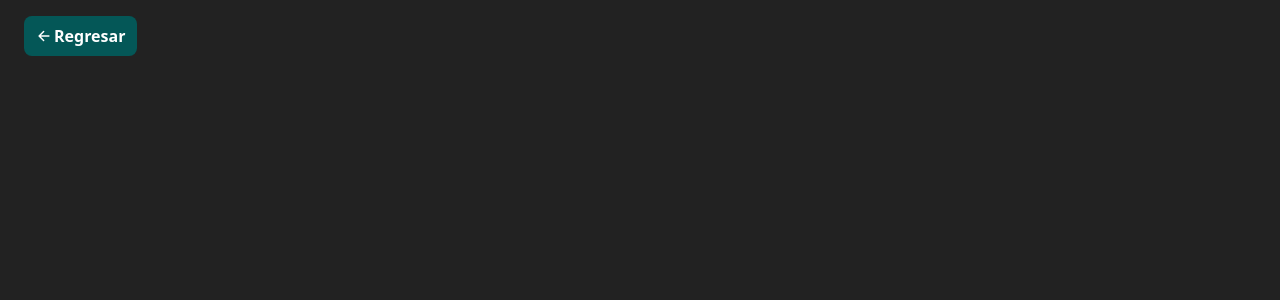
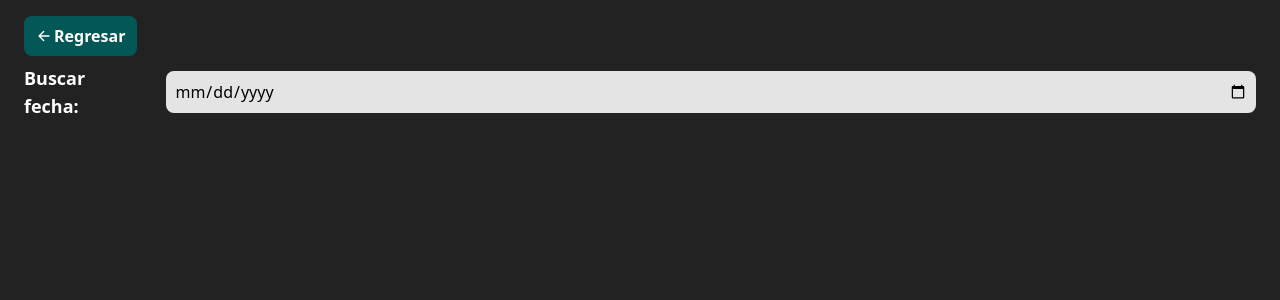
Before and after one commit to Zylown/inventario-front, a React (Vite) app: page /kardex in a window 1280 px wide. Shown: the top 300 px of the page. Built offline with nearby package versions, Linux system fonts and the light colour scheme.

Commit message:
add searchInput for kardex

```diff
--- a/src/pages/Kardex/index.tsx
+++ b/src/pages/Kardex/index.tsx
@@ -1,10 +1,12 @@
 import HomeLayout from "../../layout/HomeLayout";
+import SearchInput from "../../sections/Kardex/SearchInput";
 import TopKardex from "../../sections/Kardex/TopKardex";
 
 export default function Kardex() {
   return (
     <HomeLayout>
       <TopKardex />
+      <SearchInput />
     </HomeLayout>
   );
 }
--- /dev/null
+++ b/src/sections/Kardex/SearchInput.tsx
@@ -0,0 +1,17 @@
+import React from "react";
+
+export default function SearchInput() {
+  //2024-06-05 o 2024-12-28
+  return (
+    <div className="flex flex-grow items-center sm:gap-9 gap-2">
+      <label className="text-white font-semibold text-lg" htmlFor="date">
+        Buscar fecha:{" "}
+      </label>
+      <input
+        className="w-full p-2 bg-crema rounded-lg outline-none"
+        type="date"
+        onChange={(e) => console.log(e.target.value)}
+      />
+    </div>
+  );
+}
```
